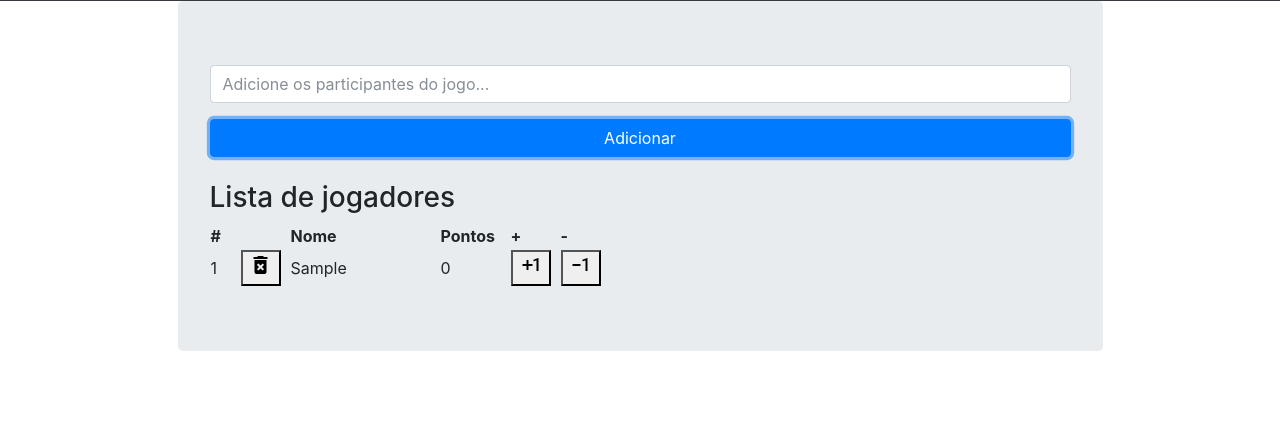
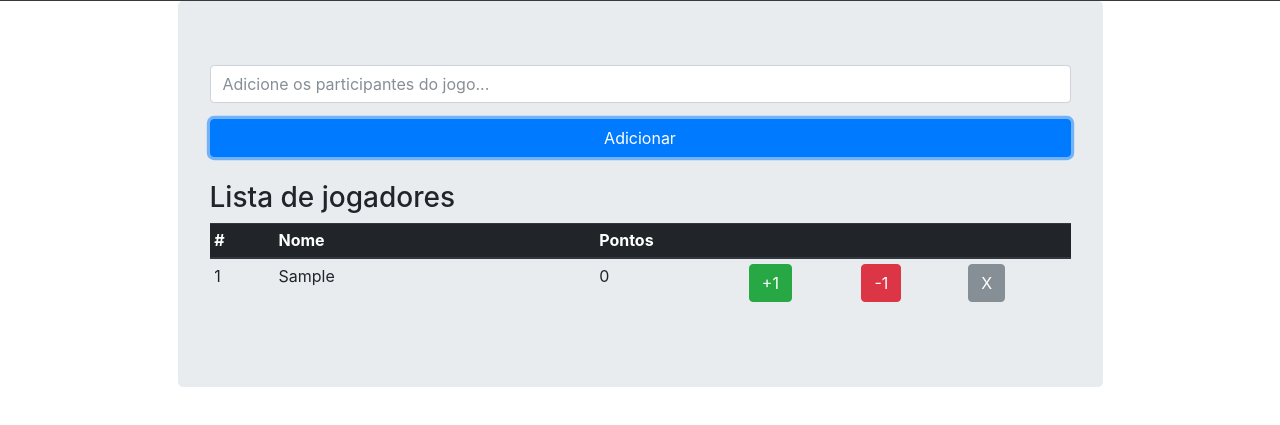
Before and after one commit to kacyano/placar, a website: page public/index.html in a window 1280 px wide. Both pictures are taken after typing "Sample" into the empty fields and a click on the button "Adicionar". Shown: the part 55-480 px from the top of the page. Drawn offline with Linux system fonts and the light colour scheme.

Commit message:
correções

```diff
--- a/public/index.html
+++ b/public/index.html
@@ -22,25 +22,25 @@
             <button class="btn btn-primary btn-block" ng-click="vm.adicionar(vm.registro)">Adicionar</button>
             <br/>
             <h3>Lista de jogadores</h3>
-            <table>
-                <thead>
+            <table class="table table-sm">
+                <thead class="thead-dark">
                     <tr>
                         <th style="width: 30px;">#</th>
-                        <th style="width: 50px;"></th>
                         <th style="width: 150px;">Nome</th>
                         <th style="width: 70px;">Pontos</th>
-                        <th style="width: 50px;">+</th>
-                        <th style="width: 50px;">-</th>
+                        <th style="width: 50px;"></th>
+                        <th style="width: 50px;"></th>
+                        <th style="width: 50px;"></th>
                     </tr>
                 </thead>
                 <tbody>
                     <tr ng-repeat="row in vm.registros">
                     <td>{{$index + 1}}</td>
-                    <td><button ng-click="vm.remover($index)"><i class="material-icons">delete_forever</i></button></td>
                     <td>{{row.nome}}</td>
                     <td>{{row.points}}</td>
-                    <td><button ng-click="vm.addPoints($index)"><i class="material-icons">exposure_plus_1</i></button></td>
-                    <td><button ng-click="vm.subtPoints($index)"><i class="material-icons">exposure_neg_1</i></button></td>
+                    <td><button ng-click="vm.addPoints($index)" class="btn btn-success">+1</button></td>
+                    <td><button ng-click="vm.subtPoints($index)" class="btn btn-danger">-1</button></td>
+                    <td><button ng-click="vm.remover($index)" class="btn btn-secondary">X</button></td>
                     </tr>
                 </tbody>
             </table>
```
